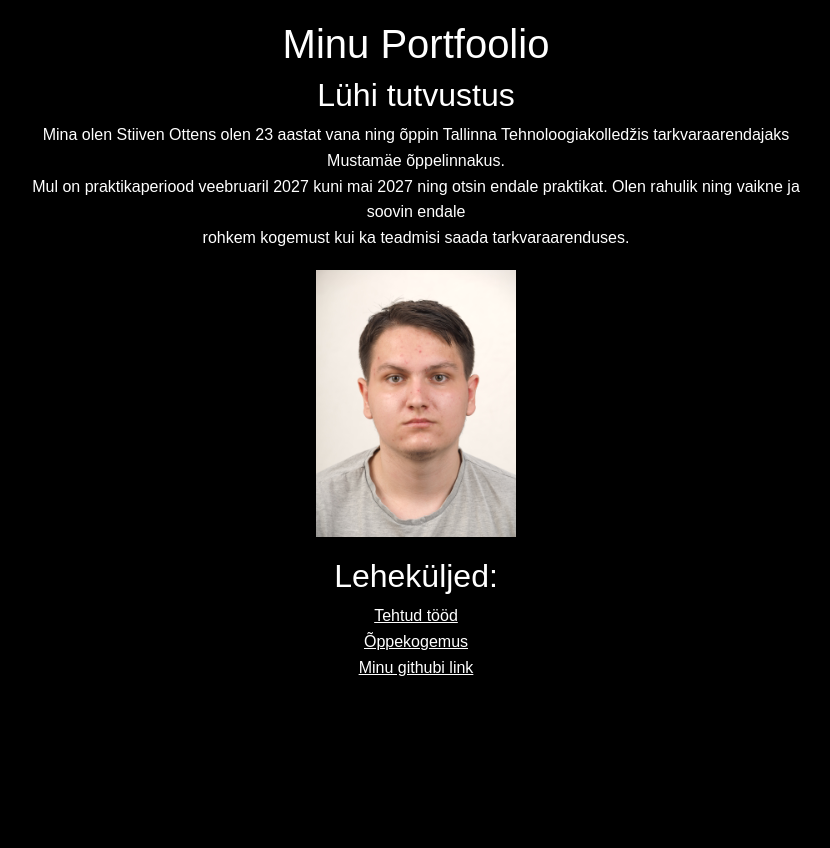
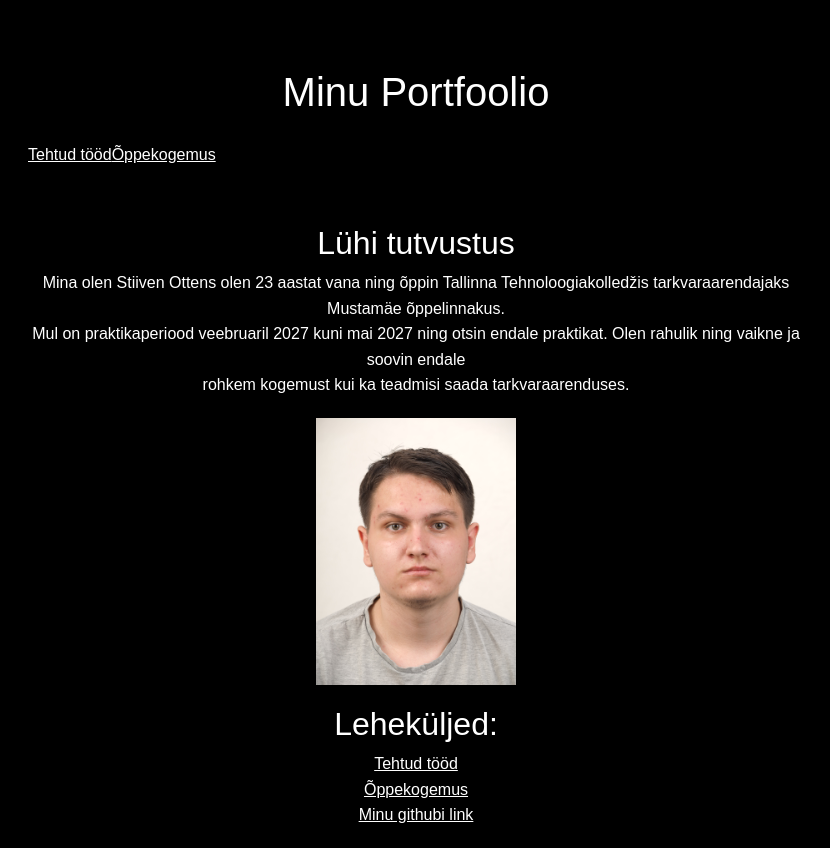
Before and after one commit to St11v3n/Stiiven_Ottens_Portfoolio, a website: page index.html in a window 1280 px wide. Shown: the whole page, without its empty margins (224-1054 px from the left). Before the commit the page ends 800 px from the top, so only its background shows below. Drawn offline with nearby package versions, Linux system fonts and the light colour scheme.

Commit message:
Lisasin oma headerile navigeerimis lehed, kuna võtsin kasutusele bootstrapi, hakkan uuesti vormistama oma portfoolio leheküljed. Panin div kos container klassiga ning lisasin headerile ka padding klassi.

```diff
--- a/index.html
+++ b/index.html
@@ -9,8 +9,18 @@
 
 </head>
 <body>
-    <header>
-        <h1>Minu Portfoolio</h1>
+    <header class="py-5">
+        <div class="container">
+            <h1>Minu Portfoolio</h1>
+
+            <nav class="navbar navbar-expand-lg">
+            <ul class="navbar-nav">
+                <li class="class-item"><a href="./Tehtud_tööd/index.html">Tehtud tööd</a></li>
+
+                <li class="class-item"><a href="./Õppekogemus/index.html">Õppekogemus</a></li>
+            </ul>
+            </nav>
+        </div>
     </header>
 
     <main>
```
